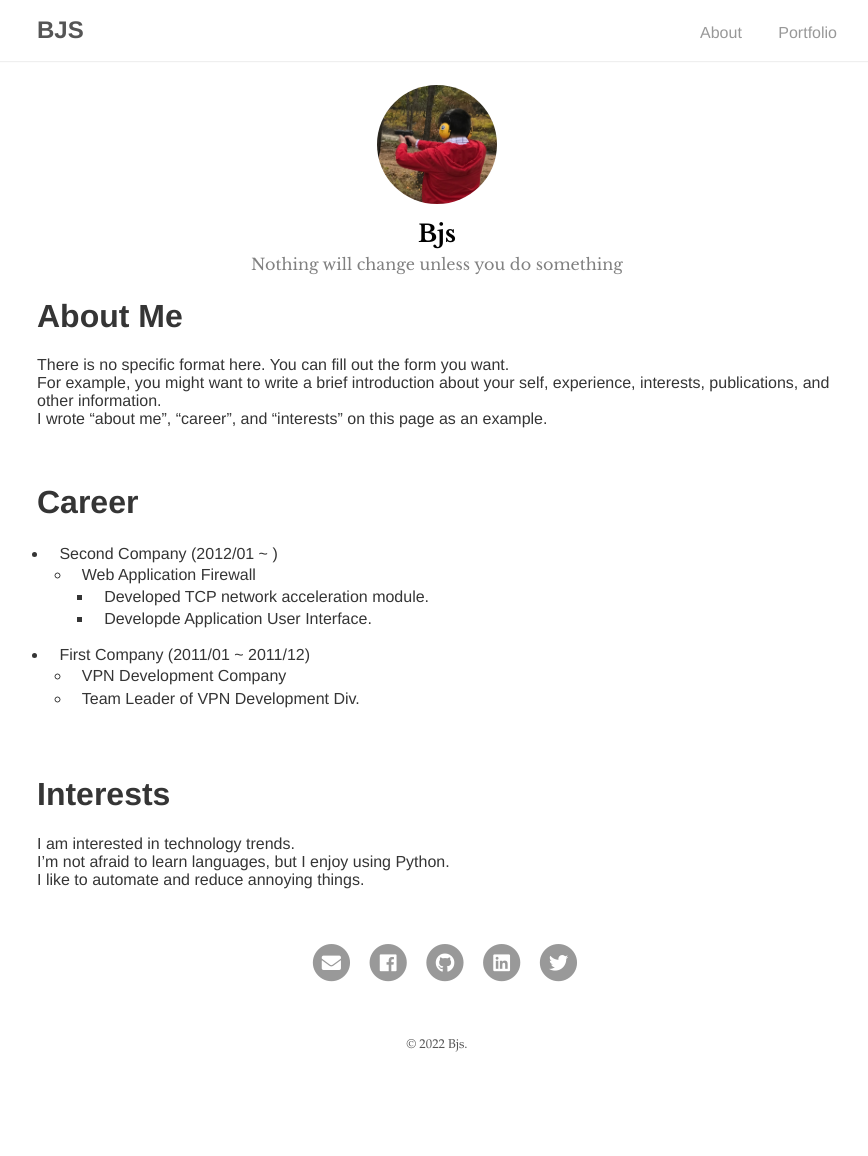
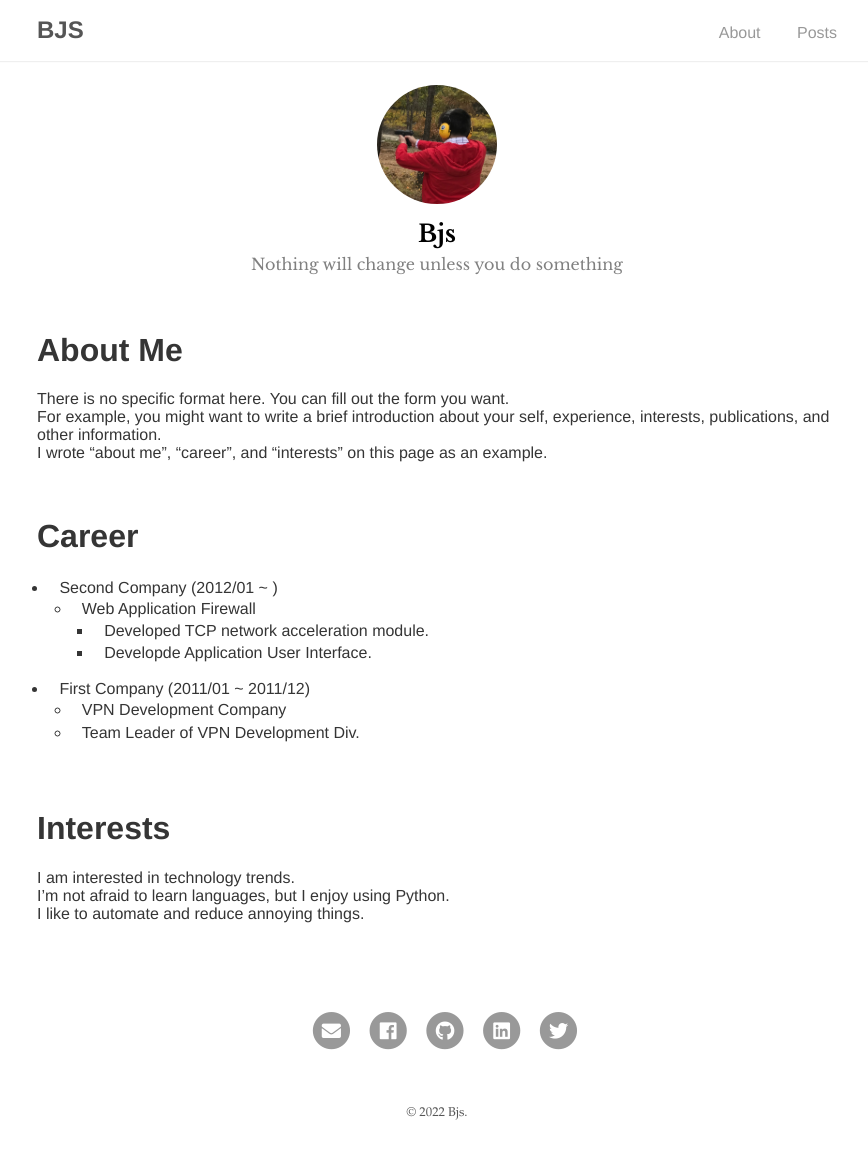
Before and after one commit to banjuanshu/banjuanshu.github.io, a Jekyll site: the page built from docs/index.md, in a window 1280 px wide. Shown: the whole page, without its empty margins (203-1071 px from the left). Built offline with Jekyll 4.4.1, drawn with Linux system fonts in a browser that asks for light colours; our own code applies the rules of GitHub Pages for plain Markdown files; before the commit the page ends 1088 px from its top, so only the background shows below that.

Commit message:
fix(base): init

```diff
--- a/docs/_layouts/about.html
+++ b/docs/_layouts/about.html
@@ -13,7 +13,35 @@ layout: base
 
   <div class="content">
     {{ content }}
+
+    <div class="portfolio">
+  {% for post in paginator.posts %}
+    <a href="{{ post.url | prepend: site.baseurl }}" class="portfolio-item">
+      <div>
+        <h1 class="portfolio-title">{{ post.title }}</h1>
+        <div class="portfolio-line"></div>
+
+        <div class="portfolio-content">
+          <span class="portfolio-icon">
+              <i class="fa fa-sticky-note"></i><span class="portfolio-icon-text">[{{ post.type }}] {{ post.info }}</span>
+          </span>
+          </br>
+          <span class="portfolio-icon">
+              <i class="fa fa-calendar-alt"></i><span class="portfolio-icon-text">{{ post.date | date: "%B %d, %Y" }}</span>
+          </span>
+          </br>
+          <span class="portfolio-icon">
+              <i class="fa fa-cog"></i><span class="portfolio-icon-text">{{ post.tech }}</span>
+          </span>
+        </div>
+      </div>
+    </a>
     </br>
+  {% endfor %}
+</div>
+
+    </br>
+
     <div class="social-layer">
       <div class="social-icons">
         <ul>
--- a/docs/_layouts/base.html
+++ b/docs/_layouts/base.html
@@ -11,7 +11,7 @@
         </a>
         <ul>
           <li><a href="{{ '/' | prepend: site.baseurl }}">About</a></li>
-          <li><a href="{{ '/portfolio' | prepend: site.baseurl }}/">Portfolio</a></li>
+          <li><a href="{{ '/posts' | prepend: site.baseurl }}/">Posts</a></li>
         </ul>
     </div>
   </nav>
--- a/docs/index.md
+++ b/docs/index.md
@@ -1,6 +1,8 @@
 ---
 layout: about
 ---
+
+<br/>
 
 # About Me
 There is no specific format here. You can fill out the form you want.
@@ -24,3 +26,5 @@ I wrote "about me", "career", and "interests" on this page as an example.
 I am interested in technology trends.
 I'm not afraid to learn languages, but I enjoy using Python.
 I like to automate and reduce annoying things.
+
+<br/>
```
